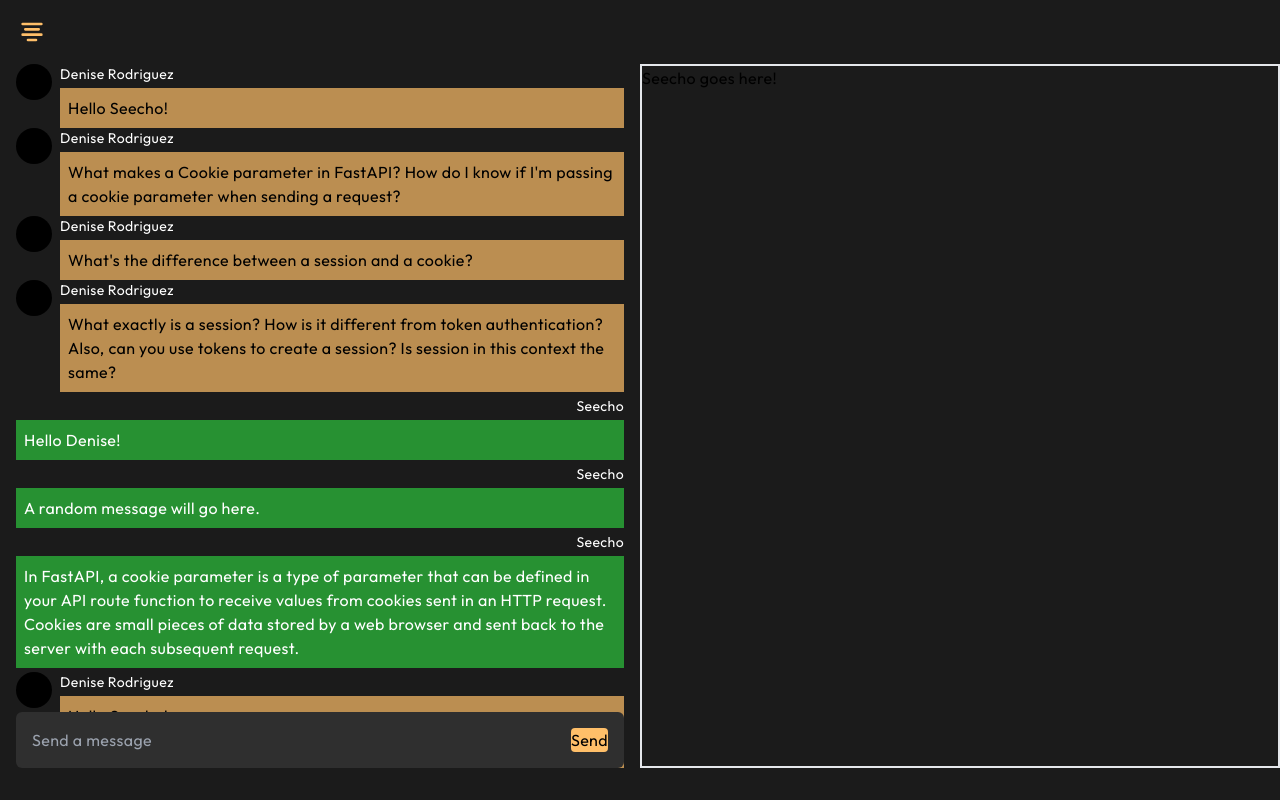
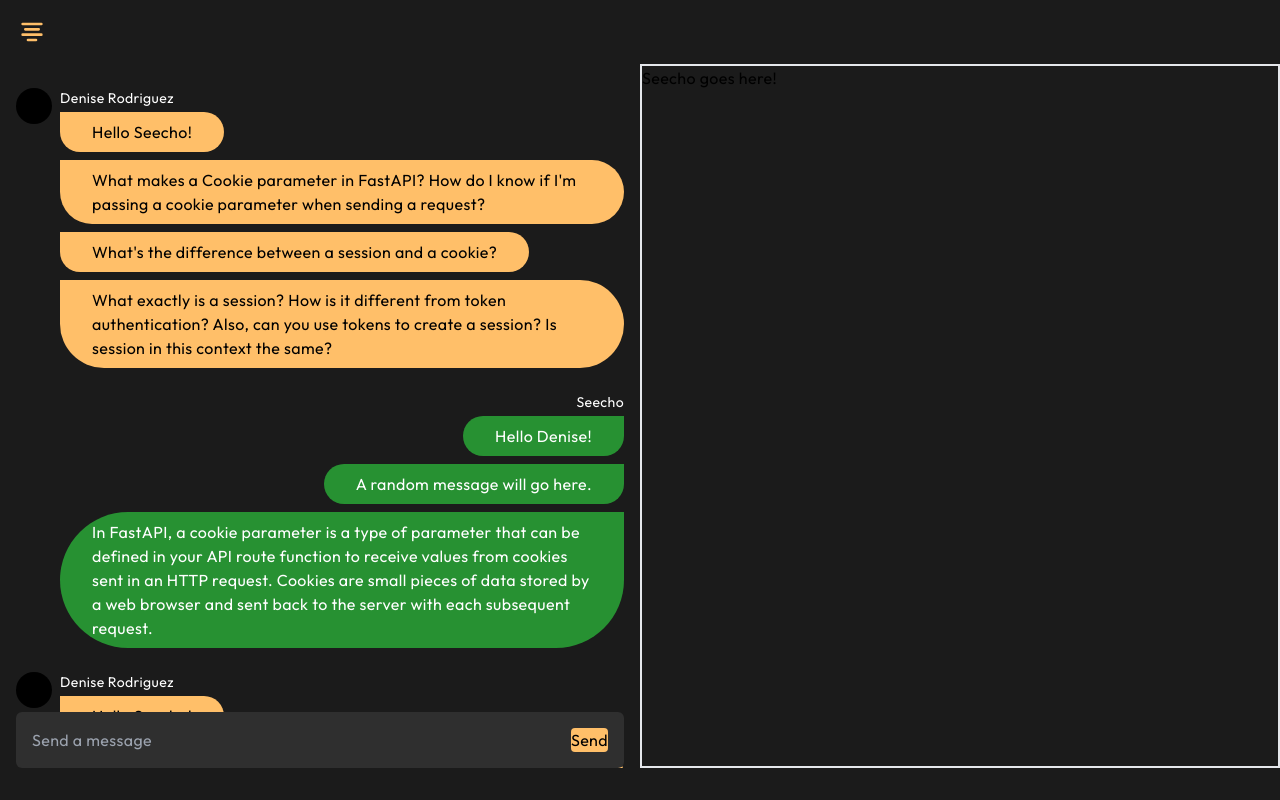
Before and after one commit to deniselupe/chat-app, a Next.js app in the folder frontend/: page /chat in a window 1280 px wide. Built offline with nearby package versions, Linux system fonts and the light colour scheme.

Commit message:
refactor: change styling and return contd

```diff
--- a/frontend/src/components/messages/index.tsx
+++ b/frontend/src/components/messages/index.tsx
@@ -5,52 +5,54 @@ import ChatInput from "@/components/chat-input";
 export default function Messages() {
     return (
         <div className="overflow-y-auto lg:w-1/2 h-1/2 lg:h-full">
-            <UserMessage>
+            <UserMessage contd={false}>
                 Hello Seecho!
             </UserMessage>
-            <UserMessage>
+            <UserMessage contd={true}>
                 What makes a Cookie parameter in FastAPI? How do I know if I'm passing a cookie parameter when sending a request?
             </UserMessage>
-            <UserMessage>
+            <UserMessage contd={true}>
                 What's the difference between a session and a cookie?
             </UserMessage>
-            <UserMessage>
+            <UserMessage contd={true}>
                 What exactly is a session? How is it different from token authentication?
 
                 Also, can you use tokens to create a session? Is session in this context the same?
             </UserMessage>
-            <SeechoMessage>
+            <SeechoMessage contd={false}>
                 Hello Denise!
             </SeechoMessage>
-            <SeechoMessage>
+            <SeechoMessage contd={true}>
                 A random message will go here.
             </SeechoMessage>
-            <SeechoMessage>
-                In FastAPI, a cookie parameter is a type of parameter that can be defined in your API route
+            <SeechoMessage contd={true}>
+                In FastAPI,      a cookie parameter is a type of
+
+                parameter that can be defined in your API route
                 function to receive values from cookies sent in an HTTP request. Cookies are small pieces of
                 data stored by a web browser and sent back to the server with each subsequent request.
             </SeechoMessage>
-            <UserMessage>
+            <UserMessage contd={false}>
                 Hello Seecho!
             </UserMessage>
-            <UserMessage>
+            <UserMessage contd={true}>
                 What makes a Cookie parameter in FastAPI? How do I know if I'm passing a cookie parameter when sending a request?
             </UserMessage>
-            <UserMessage>
+            <UserMessage contd={true}>
                 What's the difference between a session and a cookie?
             </UserMessage>
-            <UserMessage>
+            <UserMessage contd={true}>
                 What exactly is a session? How is it different from token authentication?
 
                 Also, can you use tokens to create a session? Is session in this context the same?
             </UserMessage>
-            <SeechoMessage>
+            <SeechoMessage contd={false}>
                 Hello Denise!
             </SeechoMessage>
-            <SeechoMessage>
+            <SeechoMessage contd={true}>
                 A random message will go here.
             </SeechoMessage>
-            <SeechoMessage>
+            <SeechoMessage contd={true}>
                 In FastAPI, a cookie parameter is a type of parameter that can be defined in your API route
                 function to receive values from cookies sent in an HTTP request. Cookies are small pieces of
                 data stored by a web browser and sent back to the server with each subsequent request.
--- a/frontend/src/components/seecho-message/index.tsx
+++ b/frontend/src/components/seecho-message/index.tsx
@@ -1,13 +1,16 @@
 type SeechoMessageType = {
     children: string;
+    contd: boolean;
 };
 
-export default function SeechoMessage({ children }: SeechoMessageType) {
+export default function SeechoMessage({ children, contd }: SeechoMessageType) {
     return (
-        <div className="text-white w-full h-fit px-4 my-1 flex flex-col items-end">
-            <p className="text-sm mb-1">Seecho</p>
-            <div className="text-md p-2 w-full h-fit bg-seecho-lightgreen/70">
-                {children}
+        <div className={`text-white w-full h-fit px-4 ${!!contd ? 'mt-1' : 'mt-6'} mb-2 flex flex-col items-end`}>
+            <div className="pl-11">
+                {!contd && <p className="text-sm text-right mb-1">Seecho</p>}
+                <div className="text-md py-2 px-8 w-fit h-fit bg-seecho-lightgreen/70 rounded-tl-full rounded-bl-full rounded-br-full">
+                    {children}
+                </div>
             </div>
         </div>
     );
--- a/frontend/src/components/user-message/index.tsx
+++ b/frontend/src/components/user-message/index.tsx
@@ -1,14 +1,15 @@
 type UserMessageType = {
     children: string;
+    contd: boolean;
 };
 
-export default function UserMessage({ children }: UserMessageType) {
+export default function UserMessage({ children, contd }: UserMessageType) {
     return (
-        <div className="text-black w-full h-fit px-4 flex gap-x-2">
-            <div className="w-9 h-9 rounded-full bg-black flex-none" />
-            <div className="w-full">
-                <p className="text-sm text-white mb-1">Denise Rodriguez</p>
-                <div className="text-md p-2 h-fit bg-seecho-gold/70">
+        <div className={`text-black w-full h-fit px-4 ${!!contd ? 'mt-1' : 'mt-6'} mb-2 flex gap-x-2`}>
+            {!contd && <div className="w-9 h-9 rounded-full bg-black flex-none" />}
+            <div className={`w-full ${contd && 'pl-11'}`}>
+                {!contd && <p className="text-sm text-white mb-1">Denise Rodriguez</p>}
+                <div className="text-md whitespace-pre-wrap py-2 px-8 w-fit h-fit bg-seecho-gold rounded-tr-full rounded-br-full rounded-bl-full">
                     {children}
                 </div>
             </div>
```
